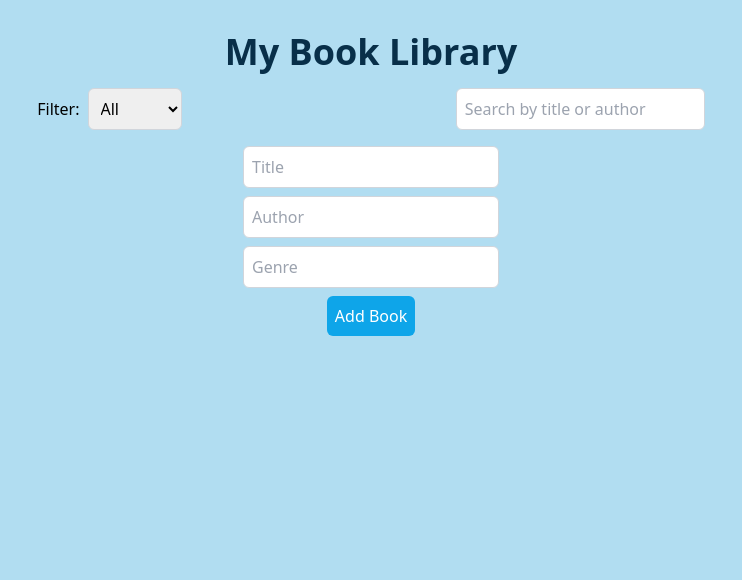
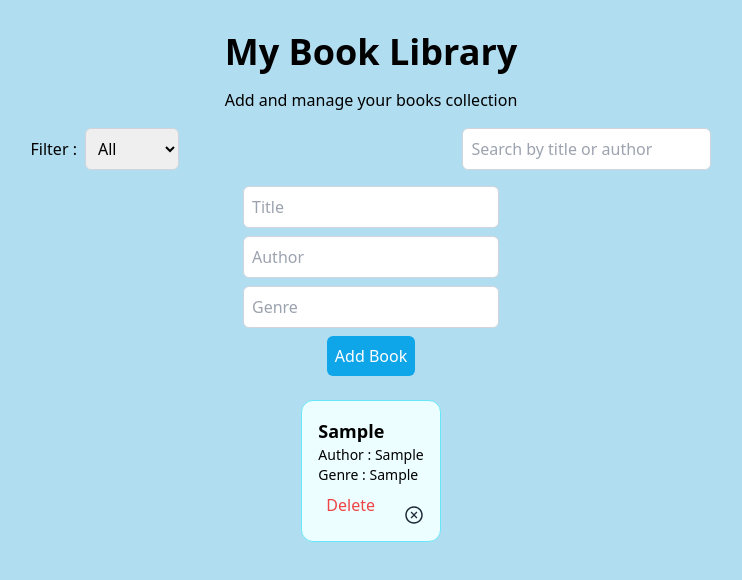
Before and after one commit to AntoineWtz/book-library, a React (Create React App) app: page / in a window 1280 px wide. Both pictures are taken after typing "Sample", "Sample", "Sample" into the empty fields and a click on the button "Add Book". Shown: the top 580 px of the page, without its empty margins (269-1011 px from the left). Built offline with nearby package versions, Linux system fonts and the light colour scheme.

Commit message:
fix issues

```diff
--- a/package.json
+++ b/package.json
@@ -12,6 +12,7 @@
     "@types/react-dom": "^18.3.0",
     "react": "^18.3.1",
     "react-dom": "^18.3.1",
+    "react-icons": "^5.2.1",
     "react-scripts": "5.0.1",
     "tailwindcss": "^3.4.3",
     "typescript": "^4.9.5",
--- a/src/App.tsx
+++ b/src/App.tsx
@@ -1,4 +1,4 @@
-import React, { useState, useEffect } from 'react';
+import React, { useState, useEffect, useCallback } from 'react';
 import BookList from './components/BookList';
 import BookForm from './components/BookForm';
 import { Book } from './types';
@@ -18,22 +18,13 @@ const App: React.FC = () => {
     }
   }, []);
 
-  useEffect(() => {
-    const savedBooks = getBooks();
-    if (savedBooks) {
-      setBooks(savedBooks);
-      setFilteredBooks(savedBooks);
-    }
-  }, []);
+  const filterBooks = useCallback(() => {
+    let filtered = books;
 
-  const filterBooks = () => {
-    let filtered: Book[] = [];
-    if (filter === 'all') {
-      filtered = books;
-    } else if (filter === 'read') {
-      filtered = books.filter(book => book.isRead);
+    if (filter === 'read') {
+      filtered = filtered.filter(book => book.isRead);
     } else if (filter === 'unread') {
-      filtered = books.filter(book => !book.isRead);
+      filtered = filtered.filter(book => !book.isRead);
     }
 
     if (searchTerm) {
@@ -44,7 +35,11 @@ const App: React.FC = () => {
     }
 
     setFilteredBooks(filtered);
-  };
+  }, [books, filter, searchTerm]);
+
+  useEffect(() => {
+    filterBooks();
+  }, [filter, searchTerm, books, filterBooks]);
 
   const handleFilterChange = (event: React.ChangeEvent<HTMLSelectElement>) => {
     setFilter(event.target.value);
@@ -60,12 +55,6 @@ const App: React.FC = () => {
     saveBooks(updatedBooks);
   };
 
-  const handleDeleteBook = (id: number) => {
-    const updatedBooks = books.filter(book => book.id !== id);
-    setBooks(updatedBooks);
-    saveBooks(updatedBooks);
-  };
-
   const handleToggleRead = (id: number) => {
     const updatedBooks = books.map(book =>
       book.id === id ? { ...book, isRead: !book.isRead } : book
@@ -74,12 +63,19 @@ const App: React.FC = () => {
     saveBooks(updatedBooks);
   };
 
+  const handleDeleteBook = (id: number) => {
+    const updatedBooks = books.filter(book => book.id !== id);
+    setBooks(updatedBooks);
+    saveBooks(updatedBooks);
+  };
+
   return (
     <div className="container mx-auto p-4">
-      <h1 className="text-4xl font-bold m-4 text-center text-sky-950">My Book Library</h1>
-      <div className="flex justify-evenly items-center m-4">
+      <h1 className="text-4xl font-bold m-4 text-center">My Book Library</h1>
+      <p className=" m-4 text-center">Add and manage your books collection</p>
+      <div className="flex flex-col md:flex-row justify-evenly items-center mb-4 space-y-2 md:space-y-0">
         <div>
-          <label htmlFor="filter" className="mr-2">Filter:</label>
+          <label htmlFor="filter" className="mr-2">Filter :</label>
           <select id="filter" className="p-2 border border-gray-300 rounded-md" value={filter} onChange={handleFilterChange}>
             <option value="all">All</option>
             <option value="read">Read</option>
--- a/src/components/BookCard.tsx
+++ b/src/components/BookCard.tsx
@@ -1,20 +1,16 @@
 import React from 'react';
+import { Book } from '../types';
+import { FaCheckCircle } from 'react-icons/fa';
+import { AiOutlineCloseCircle } from 'react-icons/ai';
 
 interface BookCardProps {
-    book: {
-        id: number;
-        title: string;
-        author: string;
-        isRead: boolean;
-        rating: number;
-        genre?: string;
-    };
+    book: Book;
     onToggleRead: (id: number) => void;
     onDeleteBook: (id: number) => void;
 }
 
 const BookCard: React.FC<BookCardProps> = ({ book, onToggleRead, onDeleteBook }) => {
-    const { id, title, author, isRead, rating, genre } = book;
+    const { id, title, author, isRead, genre } = book;
 
     const handleToggleRead = () => {
         onToggleRead(id);
@@ -25,18 +21,17 @@ const BookCard: React.FC<BookCardProps> = ({ book, onToggleRead, onDeleteBook })
     };
 
     return (
-        <div className="border border-cyan-300 rounded-md p-4 m-2 bg-cyan-100">
-            <h3 className='font-bold text-center text-sky-950'>{title}</h3>
-            <p>Author : {author}</p>
-            <p>Genre : {genre}</p>
-            <p className='text-center'>{isRead ? 'Read' : 'Unread'}</p>
-            <div className='flex flex-col'>
-                <button onClick={handleToggleRead}>
-                    {isRead ? 'Mark as Unread' : 'Mark as Read'}
+        <div className="border border-cyan-300 rounded-xl p-4 m-2 relative bg-cyan-50 hover:bg-cyan-100">
+            <h3 className="text-lg font-bold">{title}</h3>
+            <p className="text-sm">Author : {author}</p>
+            <p className="text-sm">Genre : {genre}</p>
+            <div className="absolute bottom-4 right-4 flex items-center">
+                <button onClick={handleToggleRead} className="text-xl">
+                    {isRead ? <FaCheckCircle className="text-green-500" /> : <AiOutlineCloseCircle className="text-gray-800" />}
                 </button>
-                <button className='text-rose-400 hover:text-rose-600' onClick={handleDeleteBook}>Delete</button>
             </div>
-        </div >
+            <button onClick={handleDeleteBook} className="m-2 text-red-500 hover:text-red-700">Delete</button>
+        </div>
     );
 };
 
--- a/src/components/BookForm.tsx
+++ b/src/components/BookForm.tsx
@@ -1,5 +1,4 @@
 import React, { useState } from 'react';
-
 
 interface BookFormProps {
     onAddBook: (book: any) => void;
@@ -27,7 +26,7 @@ const BookForm: React.FC<BookFormProps> = ({ onAddBook }) => {
     };
 
     return (
-        <form onSubmit={handleSubmit} className="mb-4 flex flex-col items-center space-y-2">
+        <form onSubmit={handleSubmit} className="m-4 flex flex-col items-center space-y-2">
             <input
                 type="text"
                 value={title}
--- a/src/components/BookList.tsx
+++ b/src/components/BookList.tsx
@@ -1,7 +1,6 @@
 import React from 'react';
 import BookCard from './BookCard';
 import { Book } from '../types';
-
 
 interface BookListProps {
     books: Book[];
@@ -11,7 +10,7 @@ interface BookListProps {
 
 const BookList: React.FC<BookListProps> = ({ books, onToggleRead, onDeleteBook }) => {
     return (
-        <div className="flex flex-wrap justify-center">
+        <div className="flex flex-wrap justify-evenly">
             {books.map((book, index) => (
                 <BookCard
                     key={book.id}
```
Also changed, not shown: 1 other file (tests, documents, lock files or other folders).
